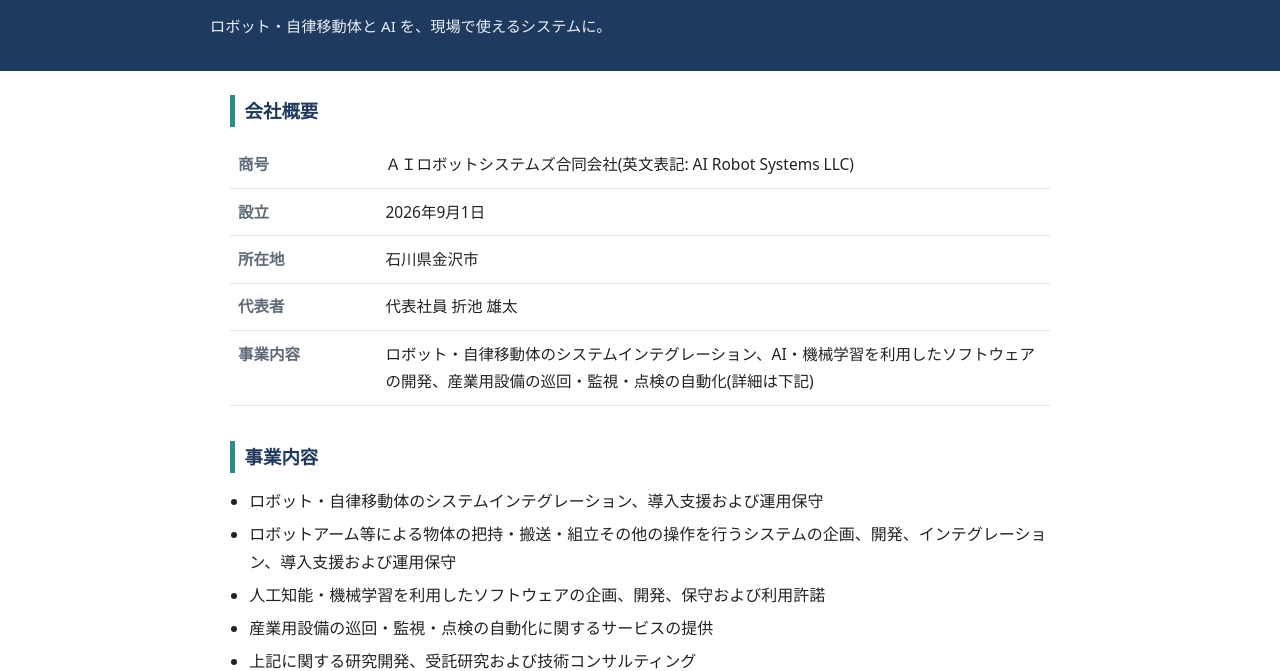
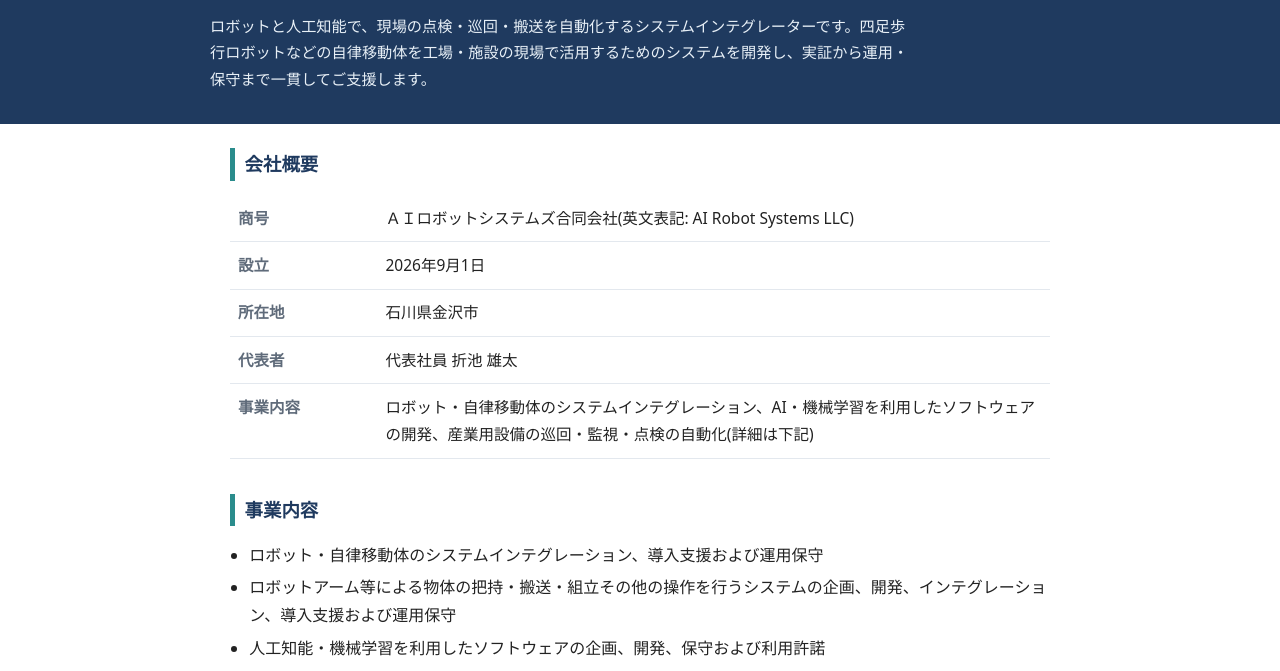
Before and after one commit to airobot-systems/airobot-systems.github.io, a plain HTML site: page index.html in a window 1280 px wide. Shown: the part 115-786 px from the top of the page. Drawn offline with Linux system fonts and the light colour scheme.

Commit message:
Intro paragraph; description

```diff
--- a/index.html
+++ b/index.html
@@ -4,7 +4,7 @@
 <meta charset="utf-8">
 <meta name="viewport" content="width=device-width, initial-scale=1">
 <title>ＡＩロボットシステムズ合同会社 | AI Robot Systems LLC</title>
-<meta name="description" content="ＡＩロボットシステムズ合同会社(石川県金沢市・2026年9月1日設立)。ロボット・自律移動体のシステムインテグレーション、AI・機械学習ソフトウェアの開発、産業用設備の巡回・監視・点検の自動化を行っています。">
+<meta name="description" content="ＡＩロボットシステムズ合同会社(石川県金沢市・2026年9月1日設立)。ロボットと人工知能で現場の点検・巡回・搬送を自動化するシステムインテグレーター。自律移動体のシステムインテグレーション、AI・機械学習ソフトウェアの開発、産業用設備の巡回・監視・点検の自動化。">
 <meta property="og:title" content="ＡＩロボットシステムズ合同会社 | AI Robot Systems LLC">
 <meta property="og:description" content="石川県金沢市。ロボット・自律移動体のシステムインテグレーション、AI・機械学習ソフトウェアの開発、産業用設備の巡回・監視・点検の自動化。">
 <meta property="og:type" content="website">
@@ -21,7 +21,7 @@
   .wrap { max-width:860px; margin:0 auto; }
   header h1 { margin:0; font-size:1.55rem; font-weight:700; letter-spacing:.02em; }
   header .en { margin:.35rem 0 0; font-size:.98rem; color:#d5e3ef; letter-spacing:.04em; }
-  header .tag { margin:1rem 0 0; font-size:.95rem; color:#e8f0f7; }
+  header .tag { margin:1rem 0 0; font-size:.95rem; color:#e8f0f7; max-width:46em; }
   main { padding:1.5rem 1.25rem 2.5rem; }
   section { margin:0 0 2.2rem; }
   h2 { font-size:1.15rem; color:var(--navy); border-left:5px solid var(--teal); padding-left:.6rem; margin:0 0 .9rem; }
@@ -45,7 +45,7 @@
   <div class="wrap">
     <h1>ＡＩロボットシステムズ合同会社</h1>
     <p class="en">AI Robot Systems LLC</p>
-    <p class="tag">ロボット・自律移動体と AI を、現場で使えるシステムに。</p>
+    <p class="tag">ロボットと人工知能で、現場の点検・巡回・搬送を自動化するシステムインテグレーターです。四足歩行ロボットなどの自律移動体を工場・施設の現場で活用するためのシステムを開発し、実証から運用・保守まで一貫してご支援します。</p>
   </div>
 </header>
 
```
